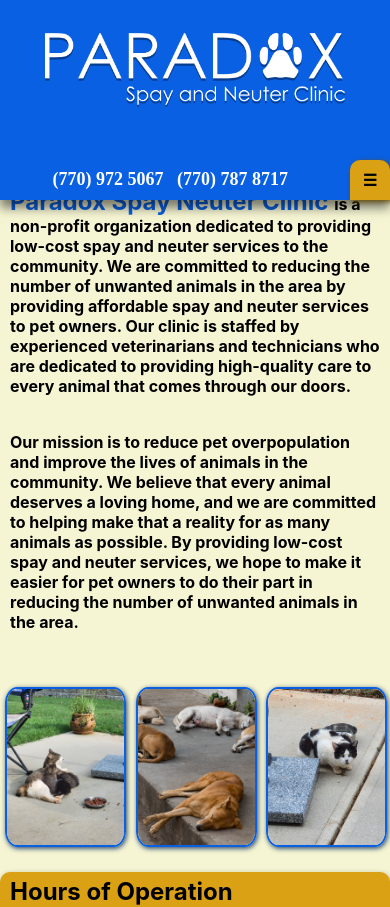
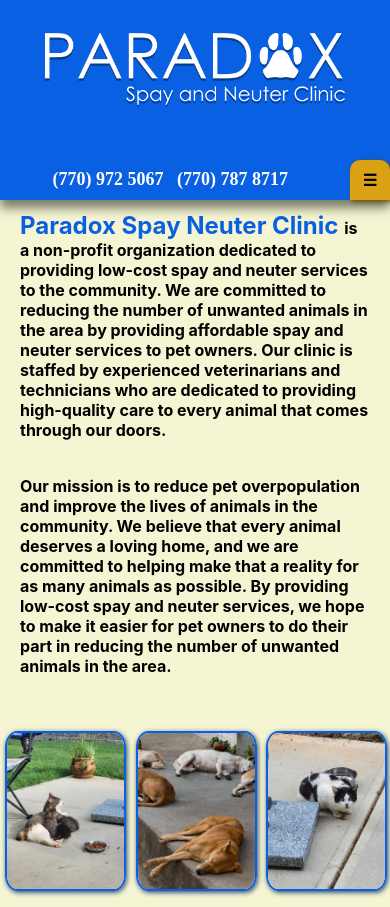
Before and after one commit to TheObstinatePanda/paradoxspayneuter, a React (Create React App) app: page / in a window 390 px wide. Shown: the top 907 px of the page. Built offline with nearby package versions, Linux system fonts and the light colour scheme.

Commit message:
adding breakpoints for window resizing/mobile access

```diff
--- a/src/bodyContainer/content/about.css
+++ b/src/bodyContainer/content/about.css
@@ -50,6 +50,11 @@
 }
 
 @media (max-width: 620px) {
+
+    #aboutText {
+        margin: 40px 10px 20px;
+    }
+
     #hoursContainer {
         flex-direction: column-reverse;
     }
```
